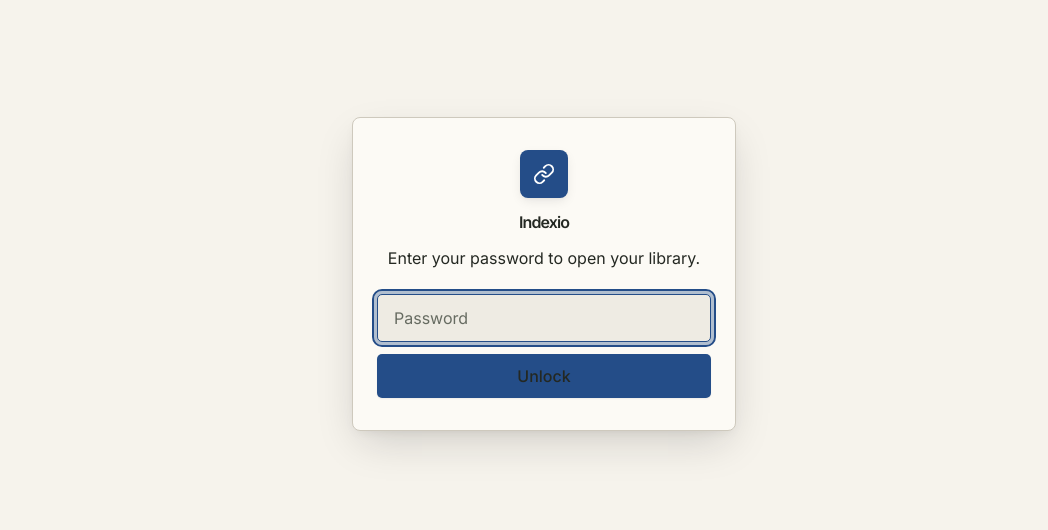
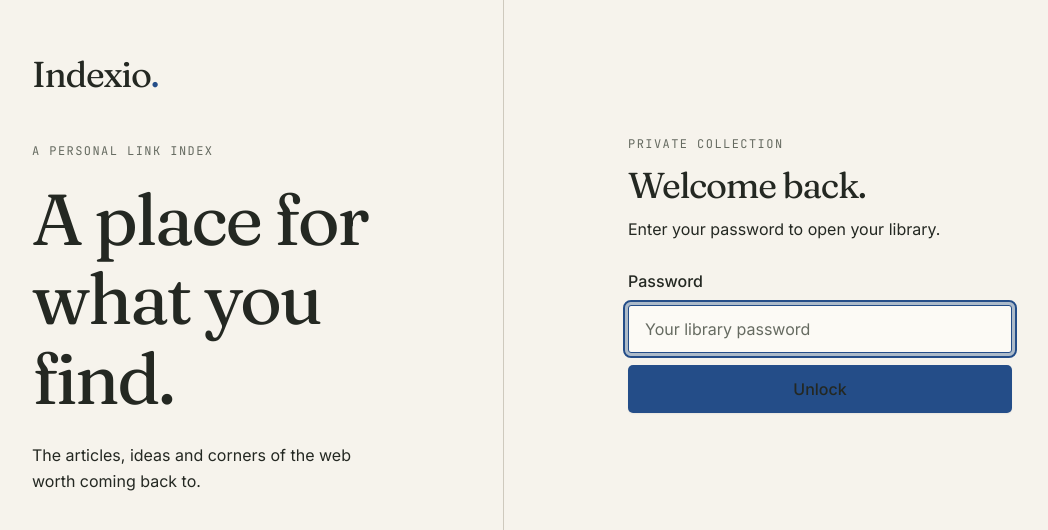
Before and after one commit to phuong-le-tech/indexio, a Next.js app: page /login in a window 1280 px wide. Shown: the part 126-656 px from the top of the page, without its empty margins (96-1144 px from the left). Built offline with nearby package versions, Linux system fonts and the light colour scheme.

Commit message:
feat: extend editorial identity to login and tag index

```diff
--- a/app/login/page.tsx
+++ b/app/login/page.tsx
@@ -3,7 +3,7 @@
 import { useState } from "react";
 import { useRouter } from "next/navigation";
 import { Button } from "@/components/ui/Button";
-import { AlertIcon, LinkIcon, SpinnerIcon } from "@/components/ui/Icon";
+import { AlertIcon, SpinnerIcon } from "@/components/ui/Icon";
 import { FOCUS_RING } from "@/components/ui/styles";
 
 export default function LoginPage() {
@@ -16,14 +16,12 @@ export default function LoginPage() {
     e.preventDefault();
     setLoading(true);
     setError(null);
-
     try {
       const res = await fetch("/api/auth", {
         method: "POST",
         headers: { "Content-Type": "application/json" },
         body: JSON.stringify({ password }),
       });
-
       if (!res.ok) {
         setError("Wrong password");
         return;
@@ -34,63 +32,45 @@ export default function LoginPage() {
     } finally {
       setLoading(false);
     }
-
     router.push("/");
     router.refresh();
   }
 
   return (
-    <div className="flex min-h-screen items-center justify-center bg-[var(--color-page)] px-5">
-      <form
-        onSubmit={handleSubmit}
-        className="flex w-full max-w-sm flex-col items-center gap-6 rounded-[var(--radius-lg)] border border-[var(--color-line)] bg-[var(--color-surface)] px-6 py-8 shadow-lg"
-      >
-        <div className="flex flex-col items-center gap-3">
-          <span
-            className="flex h-12 w-12 items-center justify-center rounded-[var(--radius-lg)] bg-[var(--color-accent-solid)] text-[var(--color-inverse)] shadow-md"
-            aria-hidden="true"
-          >
-            <LinkIcon size={22} />
-          </span>
-          <h1
-            className="text-[var(--text-2xl)] font-semibold text-[var(--color-ink)]"
-            style={{ letterSpacing: "-0.9px" }}
-          >
-            Indexio
-          </h1>
-          <p className="text-[var(--text-sm)] text-[var(--color-ink-2)]">
-            Enter your password to open your library.
-          </p>
+    <main className="mx-auto grid min-h-screen w-full max-w-[var(--container-wide)] items-center gap-12 px-6 py-12 md:grid-cols-2 md:gap-20 md:px-12">
+      <div className="border-b border-[var(--color-line)] pb-10 md:border-r md:border-b-0 md:py-16 md:pr-12">
+        <p className="font-display mb-12 text-4xl">Indexio<span className="text-[var(--color-accent)]">.</span></p>
+        <p className="eyebrow mb-5">A personal link index</p>
+        <h1 className="font-display max-w-md text-5xl leading-[1.1] lg:text-7xl">A place for<br />what you find.</h1>
+        <p className="mt-6 max-w-xs text-[var(--text-base)] leading-relaxed text-[var(--color-ink-2)]">The articles, ideas and corners of the web worth coming back to.</p>
+      </div>
+      <form onSubmit={handleSubmit} className="flex w-full max-w-sm flex-col gap-7 justify-self-center">
+        <div>
+          <p className="eyebrow mb-3">Private collection</p>
+          <h2 className="font-display mb-3 text-4xl">Welcome back.</h2>
+          <p className="text-[var(--text-sm)] text-[var(--color-ink-2)]">Enter your password to open your library.</p>
         </div>
-
         <div className="flex w-full flex-col gap-3">
+          <label htmlFor="password" className="text-[var(--text-sm)] font-medium">Password</label>
           <input
+            id="password"
             type="password"
+            autoComplete="current-password"
+            required
             value={password}
             onChange={(e) => setPassword(e.target.value)}
-            placeholder="Password"
-            aria-label="Password"
+            placeholder="Your library password"
             aria-invalid={error ? true : undefined}
+            aria-describedby={error ? "login-error" : undefined}
             autoFocus
-            className={`h-12 w-full rounded-[var(--radius-md)] border bg-[var(--color-inset)] px-4 text-[var(--text-base)] text-[var(--color-ink)] outline-none placeholder:text-[var(--color-ink-3)] focus:border-[var(--color-accent)] ${FOCUS_RING} ${
-              error ? "border-[var(--color-danger)]" : "border-[var(--color-line-strong)]"
-            }`}
+            className={`h-12 w-full rounded-[var(--radius-sm)] border bg-[var(--color-surface)] px-4 text-[var(--text-base)] text-[var(--color-ink)] outline-none placeholder:text-[var(--color-ink-3)] focus:border-[var(--color-accent)] ${FOCUS_RING} ${error ? "border-[var(--color-danger)]" : "border-[var(--color-line-strong)]"}`}
           />
-          {error && (
-            <p
-              role="alert"
-              className="flex items-center gap-1.5 text-[var(--text-sm)] text-[var(--color-danger)]"
-            >
-              <AlertIcon size={14} className="shrink-0" />
-              {error}
-            </p>
-          )}
-          <Button type="submit" variant="primary" disabled={loading} className="h-11 w-full">
-            {loading && <SpinnerIcon size={14} />}
-            {loading ? "Checking…" : "Unlock"}
+          {error && <p id="login-error" role="alert" className="flex items-center gap-1.5 text-[var(--text-sm)] text-[var(--color-danger)]"><AlertIcon size={14} className="shrink-0" />{error}</p>}
+          <Button type="submit" variant="primary" disabled={loading} className="h-12 w-full">
+            {loading && <SpinnerIcon size={14} />}{loading ? "Checking…" : "Unlock"}
           </Button>
         </div>
       </form>
-    </div>
+    </main>
   );
 }
--- a/app/tags/page.tsx
+++ b/app/tags/page.tsx
@@ -3,6 +3,7 @@
 import Link from "next/link";
 import { useEffect, useState } from "react";
 import { TagIcon } from "@/components/ui/Icon";
+import { EmptyState } from "@/components/ui/EmptyState";
 import { Button, buttonClasses } from "@/components/ui/Button";
 import { FOCUS_RING } from "@/components/ui/styles";
 import { TAG_COLOR_FAMILIES, getFamilyColor, getTagColor, setTagColorOverrides } from "@/lib/tagColors";
@@ -41,7 +42,7 @@ export default function TagsPage() {
       return <p role="status" className="text-[var(--text-sm)] text-[var(--color-ink-3)]">Loading…</p>;
     }
     if (loadFailed) {
-      return <p className="text-[var(--text-sm)] text-[var(--color-danger)]">Could not load tags.</p>;
+      return <EmptyState icon={<TagIcon size={24} />} title="Could not load tags" description="Your collection is still here. Try connecting again." actionLabel="Retry" onAction={() => void loadTags()} />;
     }
     if (tags.length === 0) {
       return (
@@ -60,7 +61,7 @@ export default function TagsPage() {
       );
     }
     return (
-      <ul className="flex flex-col gap-2">
+      <ul aria-label="Tags" className="flex flex-col border-t border-[var(--color-line-strong)]">
         {tags.map((tag) => (
           <TagRow key={tag.id} tag={tag} allTags={tags} onChanged={loadTags} />
         ))}
@@ -69,18 +70,19 @@ export default function TagsPage() {
   }
 
   return (
-    <div className="mx-auto w-full max-w-[var(--container-col)] px-5 py-10">
-      <div className="mb-6 flex items-center justify-between gap-3">
-        <h1 className="text-[var(--text-xl)] font-semibold tracking-tight text-[var(--color-ink)]">
-          Manage tags
-        </h1>
+    <main className="mx-auto w-full max-w-[var(--container-col)] px-5 py-8 sm:px-8 sm:py-12">
+      <div className="mb-10 flex items-center justify-between gap-3 border-b border-[var(--color-line)] pb-6">
+        <span className="font-display text-3xl">Indexio<span className="text-[var(--color-accent)]">.</span></span>
         <Link href="/" className={buttonClasses({ variant: "secondary", size: "sm" })}>
           Back to index
         </Link>
       </div>
 
+      <p className="eyebrow mb-3">Organize your collection</p>
+      <h1 className="font-display text-5xl sm:text-6xl">The tag index</h1>
+      <p className="mt-3 mb-8 max-w-lg text-[var(--text-sm)] text-[var(--color-ink-2)]">Small labels. Useful connections. Rename, recolor or bring related tags together.</p>
       {renderTagList()}
-    </div>
+    </main>
   );
 }
 
@@ -186,13 +188,13 @@ function TagRow({ tag, allTags, onChanged }: TagRowProps) {
   const otherTags = allTags.filter((t) => t.id !== tag.id);
 
   return (
-    <li className="flex flex-wrap items-center gap-3 rounded-[var(--radius-md)] border border-[var(--color-hairline)] bg-[var(--color-surface)] px-4 py-3 shadow-sm transition-shadow focus-within:border-[var(--color-line)] hover:shadow-md">
+    <li className="flex min-w-0 flex-wrap items-center gap-3 border-b border-[var(--color-line)] px-1 py-5 transition-colors hover:bg-[var(--color-surface)] sm:px-3">
       <div className="relative">
         <button
           type="button"
           onClick={() => setColorPickerOpen((prev) => !prev)}
           aria-label="Change tag color"
-          className={`flex h-6 w-6 items-center justify-center rounded-full hover:ring-2 hover:ring-[var(--color-line)] ${FOCUS_RING}`}
+          className={`flex h-11 w-11 items-center justify-center rounded-full hover:ring-2 hover:ring-[var(--color-line)] ${FOCUS_RING}`}
         >
           <span
             className="h-2.5 w-2.5 rounded-full"
@@ -201,7 +203,7 @@ function TagRow({ tag, allTags, onChanged }: TagRowProps) {
           />
         </button>
         {colorPickerOpen && (
-          <div className="absolute top-full left-0 z-10 mt-1 flex gap-1 rounded-[var(--radius-sm)] border border-[var(--color-line)] bg-[var(--color-surface-raised)] p-2 shadow-lg">
+          <div className="absolute top-full left-0 z-10 mt-1 grid w-44 grid-cols-3 gap-2 rounded-[var(--radius-sm)] border border-[var(--color-line)] bg-[var(--color-surface-raised)] p-2 shadow-lg">
             {TAG_COLOR_FAMILIES.map((family) => {
               const swatch = getFamilyColor(family);
               const isActive = tag.color === family;
@@ -212,7 +214,7 @@ function TagRow({ tag, allTags, onChanged }: TagRowProps) {
                   onClick={() => handlePickColor(family)}
                   aria-label={family}
                   title={family}
-                  className={`h-5 w-5 rounded-full ${FOCUS_RING} ${isActive ? "ring-2 ring-[var(--color-accent)] ring-offset-1 ring-offset-[var(--color-surface-raised)]" : ""}`}
+                  className={`h-11 w-11 rounded-full border-[12px] border-[var(--color-surface-raised)] ${FOCUS_RING} ${isActive ? "ring-2 ring-[var(--color-accent)] ring-offset-1 ring-offset-[var(--color-surface-raised)]" : ""}`}
                   style={{ background: swatch.text }}
                 />
               );
@@ -223,6 +225,7 @@ function TagRow({ tag, allTags, onChanged }: TagRowProps) {
 
       {editing ? (
         <input
+          aria-label="Tag name"
           type="text"
           value={name}
           onChange={(e) => setName(e.target.value)}
@@ -241,7 +244,7 @@ function TagRow({ tag, allTags, onChanged }: TagRowProps) {
         <button
           type="button"
           onClick={() => setEditing(true)}
-          className={`flex-1 rounded-[var(--radius-sm)] text-left text-[var(--text-sm)] text-[var(--color-ink)] hover:underline ${FOCUS_RING}`}
+          className={`min-h-11 min-w-0 flex-1 break-words rounded-[var(--radius-sm)] text-left text-[var(--text-base)] text-[var(--color-ink)] hover:underline ${FOCUS_RING}`}
         >
           {tag.name}
         </button>
@@ -252,14 +255,15 @@ function TagRow({ tag, allTags, onChanged }: TagRowProps) {
       </span>
 
       {otherTags.length > 0 && (
-        <div className="flex items-center gap-1.5">
+        <div className="flex max-w-full items-center gap-1.5">
           <select
+            aria-label={`Merge ${tag.name} into`}
             value={mergeTarget}
             onChange={(e) => {
               setMergeTarget(e.target.value);
               setMergeArmed(false);
             }}
-            className={`h-8 rounded-[var(--radius-sm)] border border-[var(--color-hairline)] bg-[var(--color-inset)] px-2 text-[var(--text-xs)] text-[var(--color-ink-2)] outline-none ${FOCUS_RING}`}
+            className={`h-11 min-w-0 max-w-40 rounded-[var(--radius-sm)] border border-[var(--color-line)] bg-[var(--color-surface)] px-2 text-[var(--text-xs)] text-[var(--color-ink-2)] outline-none ${FOCUS_RING}`}
           >
             <option value="">Merge into…</option>
             {otherTags.map((t) => (
```
